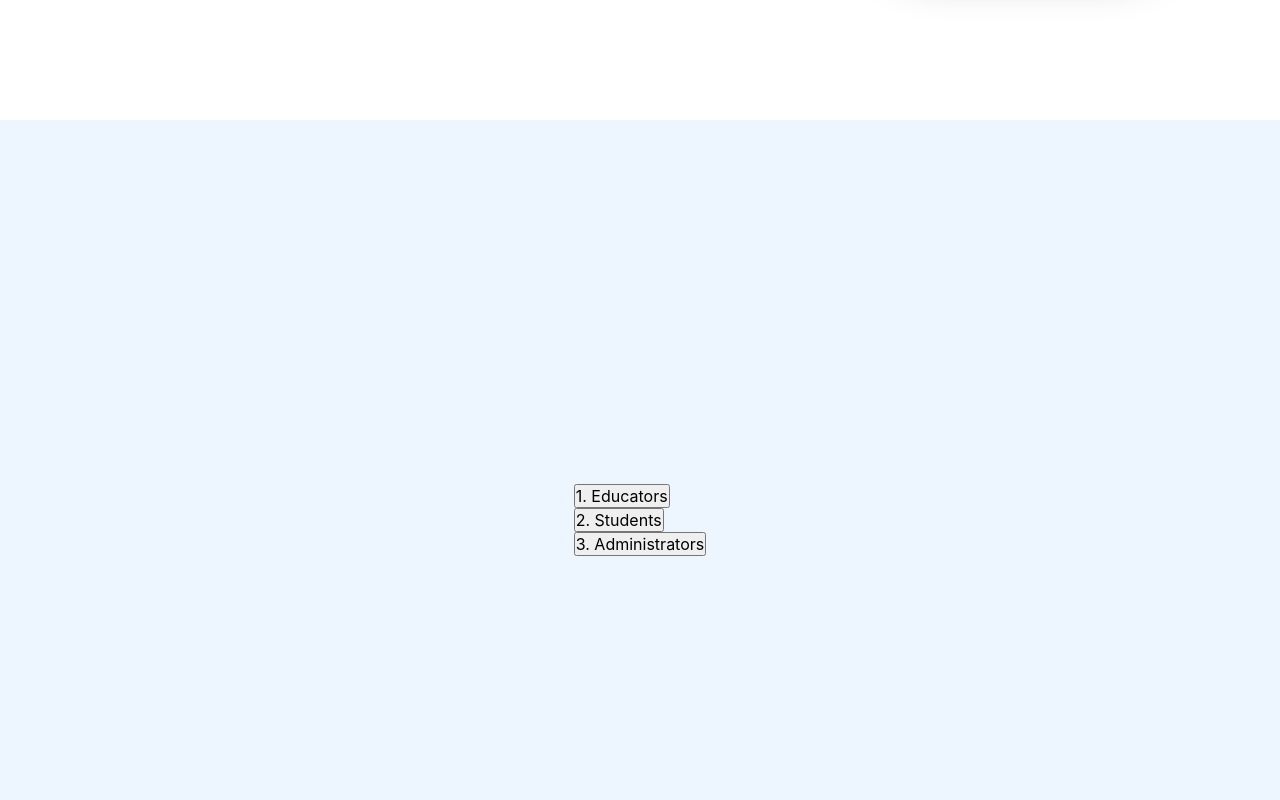
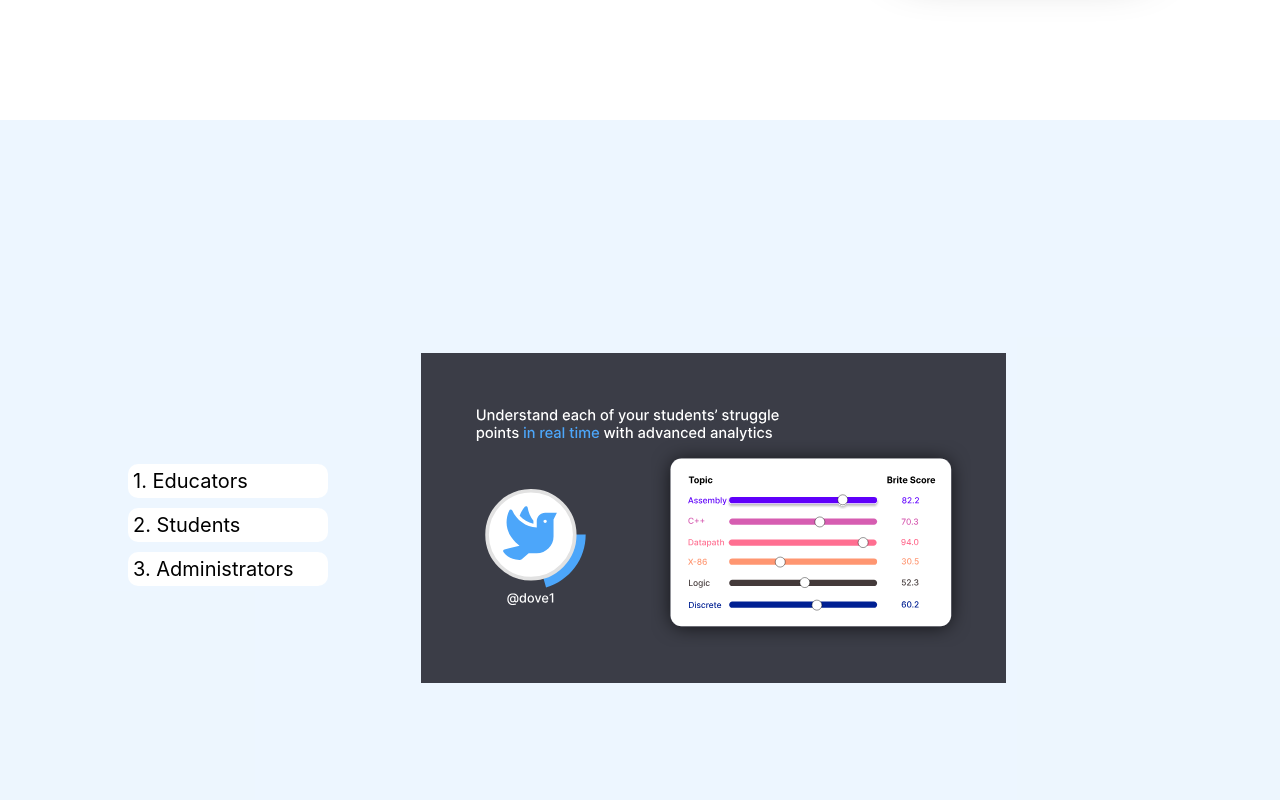
Before and after one commit to anfins/BriteWeb, a plain HTML site: page index.html in a window 1280 px wide. Shown: the part 680-1480 px from the top of the page. Drawn offline with Linux system fonts and the light colour scheme; a web font is replaced by a local one.

Commit message:
button layout for product slider section

```diff
--- a/index.html
+++ b/index.html
@@ -64,18 +64,29 @@
       <div class = "product-content">
         <div class = "selection-buttons">
           <div class = "selection-button-frame">
-            <button class = "selection-button" id = "educator-button">1. Educators</button>
+            <button class = "selection-button text-medium" id = "educator-button">1. Educators</button>
           </div>
           <div class = "selection-button-frame">
-            <button class = "selection-button" id = "student-button">2. Students</button>
+            <button class = "selection-button text-medium" id = "student-button">2. Students</button>
           </div>
           <div class = "selection-button-frame">
-            <button class = "selection-button" id = "administrator-button">3. Administrators</button>
+            <button class = "selection-button text-medium id = "administrator-button">3. Administrators</button>
           </div>
         </div>
 
+
       </div>
+      <div class = "product-image-content">
+        <div id = "educator-content">
+          <img src = "./assets/images/realtime.svg" class = "product-img" id = "realtime-img">
+        </div>
+        <div id = "student-content">
 
+        </div>
+        <div id = "administrator-content">
+
+        </div>
+      </div>
     </section>
 
     <section class="section-container" id="exit-ticket">
--- a/styles.css
+++ b/styles.css
@@ -208,11 +208,51 @@ nav a {
 #Product-Section{
     display: flex;
     flex-direction: row;
-    align-items: center;
     justify-content: center;
     background-color:rgba(var(--blue), 0.1);
 
 }
+
+.selection-buttons{
+    height: 100%;
+    display: flex;
+    flex-direction: column;
+    justify-content: center;
+}
+.selection-button{
+    background-color: white;
+    color: black;
+    width: 200px;
+    text-align: left;
+    border: none;
+    border-radius: 10px;
+    padding:5px;
+    margin-top: 10px;
+}
+
+
+.product-content{
+    flex:0.4;
+
+}
+
+.product-img{
+    width: 80%;
+}
+
+.product-image-content{
+    display: flex;
+    align-items: center;
+    flex:1;
+}
+#student-content{
+    display: none;
+}
+
+#administrator-content{
+    display: none;
+}
+
 
 /*     Anonymous Questions Section       */
 
```
